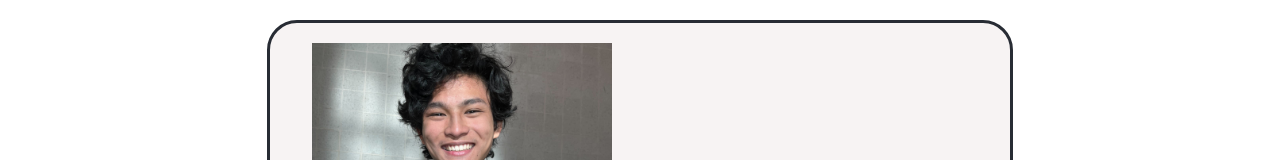
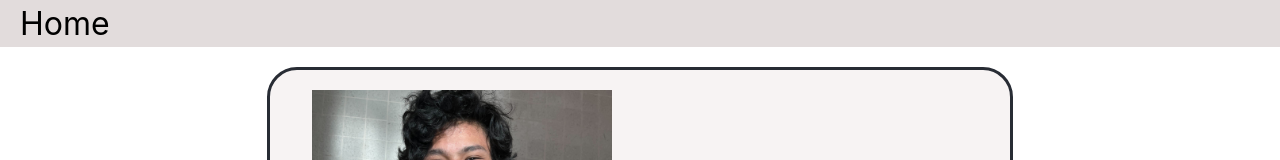
Before and after one commit to helpexe/h4i-group3-aboutme, a React (Create React App) app: page /gavin in a window 1280 px wide. Shown: the top 160 px of the page. Built offline with nearby package versions, Linux system fonts and the light colour scheme.

Commit message:
HomeNavbar draft 1

```diff
--- a/src/gavin_crisologo/Gavin.js
+++ b/src/gavin_crisologo/Gavin.js
@@ -1,5 +1,8 @@
 import React from 'react'
 import styles from "./Gavin.module.css";
+
+import HomeNavbar from "../navbar/Navbar";
+
 const movies = [
   {
     name: "Everything Everywhere All At Once",
@@ -29,6 +32,7 @@ const movieElements = movies.map((obj) => {
 function Gavin() {
   return (
     <div>
+      <HomeNavbar />
       <header class={styles.centered}>
         <section class={styles.head_container}>
           <img class={styles.img1} src="/gavin_crisologo/gavin_photo1.jpg" alt="Me" />
--- /dev/null
+++ b/src/navbar/Navbar.js
@@ -0,0 +1,11 @@
+import React from 'react';
+import { Link } from 'react-router-dom';
+import styles from "./Navbar.module.css";
+
+const HomeNavbar = () => (
+    <nav className={styles.nav}>
+        <Link to="/" className={styles.title}>Home</Link>
+    </nav>
+);
+
+export default HomeNavbar;
--- /dev/null
+++ b/src/navbar/Navbar.module.css
@@ -0,0 +1,27 @@
+.nav {
+    box-sizing: border-box;
+    /* border-style: solid; */
+    background-color: rgb(226, 220, 220);
+    color: #000000;
+    display: flex;
+    justify-content: space-between;
+    align-items: center;
+    gap: 2rem;
+    padding: 0 1rem;
+}
+
+.title {
+    font-size: 2rem;
+}
+
+
+
+.nav a {
+    color: inherit;
+    padding: .25rem;
+    text-decoration: none;
+}
+
+.nav a:hover {
+    color: #000000;
+}
```
